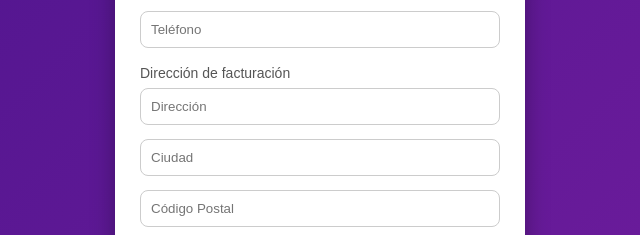
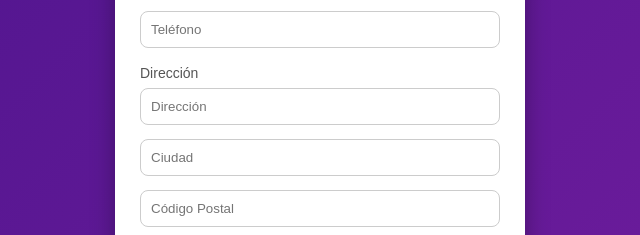
Before and after one commit to AmaliMTZ/aidh, a website: page public/index.html in a window 1280 px wide. Shown: the part 207-442 px from the top of the page, 320-960 px from the left. Drawn offline with Linux system fonts and the light colour scheme.

Commit message:
Update index.html

```diff
--- a/public/index.html
+++ b/public/index.html
@@ -130,7 +130,7 @@ button:disabled {
     >
 
     <div class="section-title">
-      Dirección de facturación
+      Dirección
     </div>
 
     <input
```
